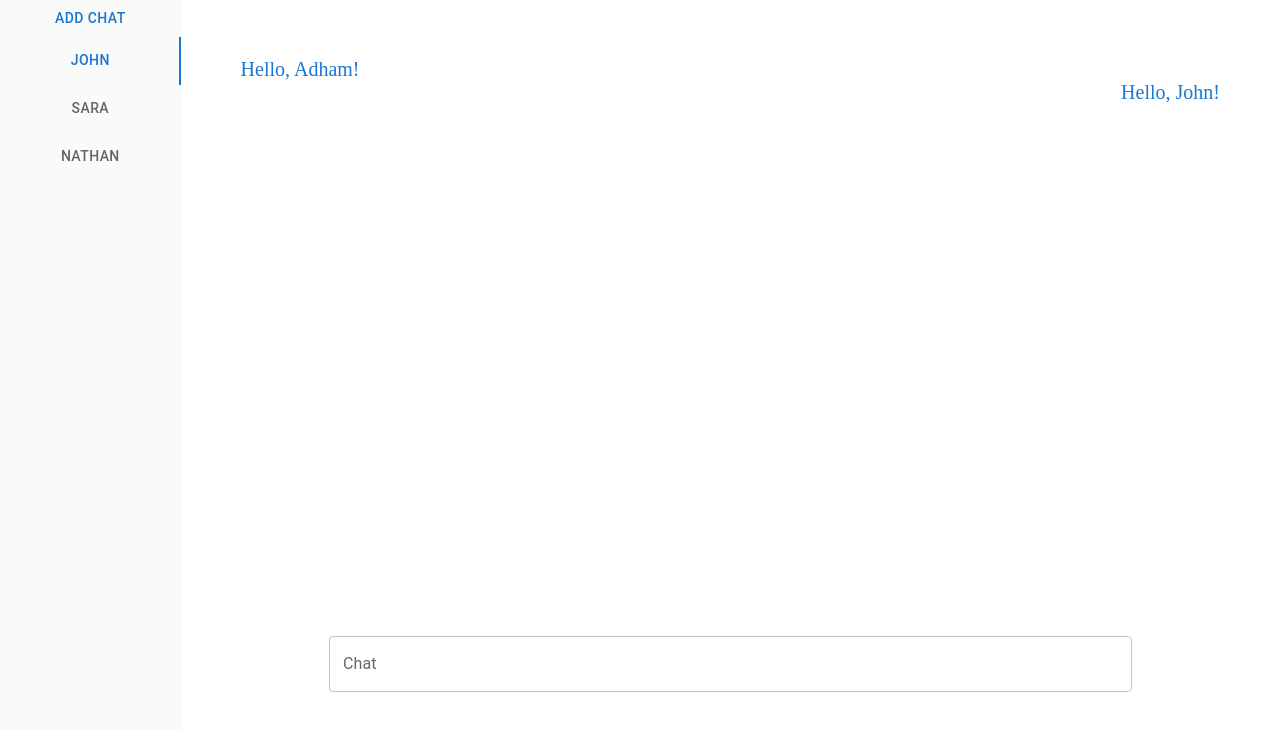
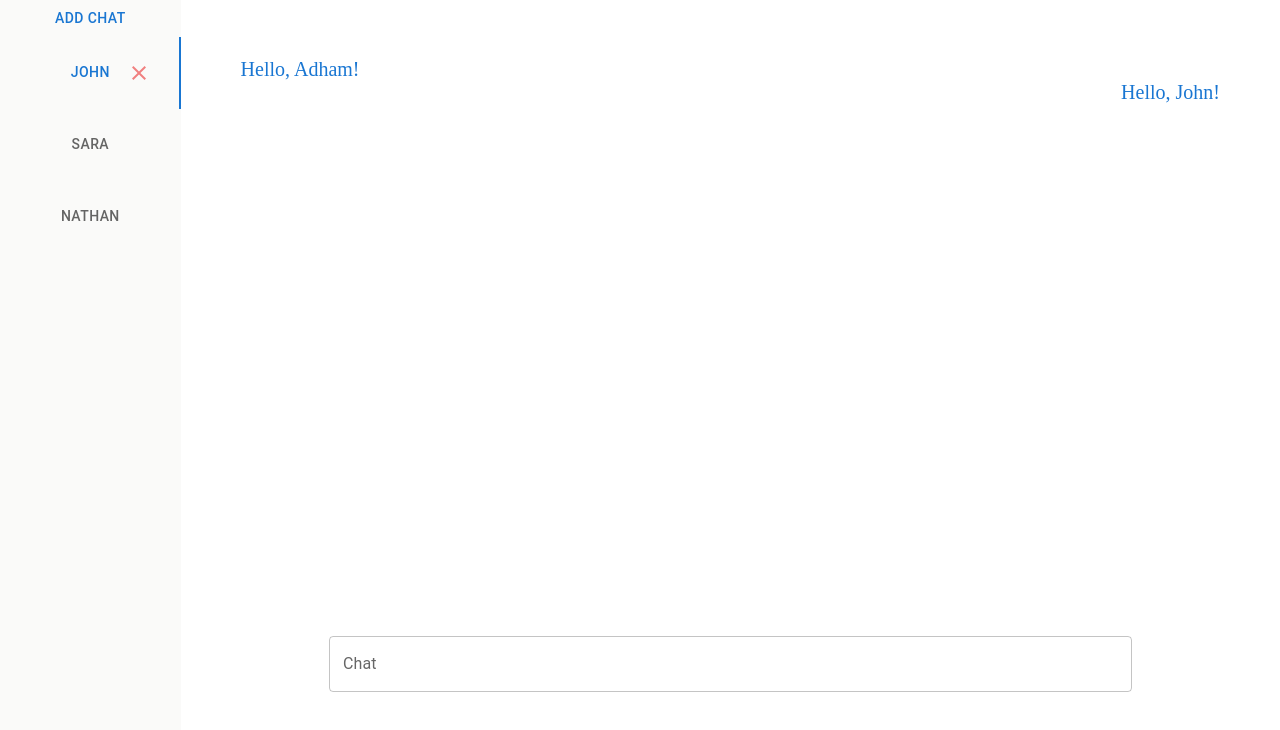
Before and after one commit to abishr12/Typeface-Chat-App, a React (Create React App) app: page / in a window 1280 px wide. Shown: the top 730 px of the page. Built offline with nearby package versions, Linux system fonts and the light colour scheme.

Commit message:
delete chat

```diff
--- a/package.json
+++ b/package.json
@@ -5,6 +5,7 @@
   "dependencies": {
     "@emotion/react": "^11.13.3",
     "@emotion/styled": "^11.13.0",
+    "@mui/icons-material": "^6.1.1",
     "@mui/material": "^6.1.1",
     "@testing-library/jest-dom": "^5.17.0",
     "@testing-library/react": "^13.4.0",
--- a/src/ChatApplication.tsx
+++ b/src/ChatApplication.tsx
@@ -1,7 +1,7 @@
 import { SidePanel, ChatWindow } from './components';
 import styles from './ChatApplication.module.css';
 import React, { useState } from 'react';
-import { Message, MessageList, User } from './data-access/types';
+import { MessageList, User, UserList } from './data-access/types';
 
 const messages: MessageList = {
   5349: [
@@ -17,7 +17,7 @@ const messages: MessageList = {
     { id: 2, userId: 0, text: 'Hello, Nathan!', timestamp: 1634054161 },
   ],
 };
-const users = {
+const users: UserList = {
   0: { id: 0, name: 'Adham' },
   4902: { id: 4902, name: 'John' },
   5349: { id: 5349, name: 'Sara' },
@@ -38,6 +38,24 @@ const ChatApplication = () => {
     setChatUserId(newUserId);
   };
 
+  const handleDeleteChat = (userId: number) => {
+    // set chatUserId to the first user in the chatUsers object that is not 0 and not the user being deleted
+    setChatUserId(
+      Number(
+        Object.keys(chatUsers).find((id) => +id !== 0 && +id !== userId),
+      ) ?? 0,
+    );
+    const newChatUsers = { ...chatUsers };
+    delete newChatUsers[userId];
+    setChatUsers(newChatUsers);
+
+    const newChatMessages = { ...chatMessages };
+    delete newChatMessages[userId];
+    setChatMessages(newChatMessages);
+  };
+
+  console.log('chatUserId', chatUserId);
+
   return (
     <div className={styles.chatApp}>
       <SidePanel
@@ -45,9 +63,10 @@ const ChatApplication = () => {
         chatUserId={chatUserId}
         setChatUserId={setChatUserId}
         handleAddChat={handleAddChat}
+        handleDeleteChat={handleDeleteChat}
       />
       <ChatWindow
-        messages={chatMessages[chatUserId]}
+        messages={chatMessages[chatUserId] ?? []}
         users={chatUsers}
         chatUserId={chatUserId}
         setChatMessages={setChatMessages}
--- a/src/components/SidePanel/index.module.css
+++ b/src/components/SidePanel/index.module.css
@@ -22,3 +22,11 @@
 .addChatTextField > :global(.MuiInputBase-root) {
   font-size: 12px;
 }
+
+.closeIcon {
+  position: absolute;
+  right: 30px;
+  color: lightcoral;
+  height: 15px;
+  width: 15px;
+}
--- a/src/components/SidePanel/index.tsx
+++ b/src/components/SidePanel/index.tsx
@@ -2,12 +2,14 @@ import React from 'react';
 import { Tabs, Tab, Button, TextField } from '@mui/material';
 import { UserList } from '../../data-access/types';
 import styles from './index.module.css';
+import { Close } from '@mui/icons-material';
 
 interface SidePanelProps {
   users: UserList;
   chatUserId: number;
   setChatUserId: (userId: number) => void;
   handleAddChat: (newChatName: string) => void;
+  handleDeleteChat: (userId: number) => void;
 }
 
 // Todo: Delete chat
@@ -16,6 +18,7 @@ const SidePanel = ({
   chatUserId,
   setChatUserId,
   handleAddChat,
+  handleDeleteChat,
 }: SidePanelProps) => {
   const userValues = Object.values(users).filter(
     (entry) => entry.name !== 'Adham',
@@ -38,6 +41,20 @@ const SidePanel = ({
           <Tab
             key={user.id}
             label={user.name}
+            icon={
+              user.id === chatUserId ? (
+                <Close
+                  className={styles.closeIcon}
+                  onClick={(e) => {
+                    e.stopPropagation();
+                    handleDeleteChat(user.id);
+                  }}
+                />
+              ) : (
+                <div className={styles.closeIcon} />
+              )
+            }
+            iconPosition="end"
             onClick={() => {
               setChatUserId(user.id);
               setOpenAddChatTextField(false);
```
Also changed, not shown: 1 other file (tests, documents, lock files or other folders).
